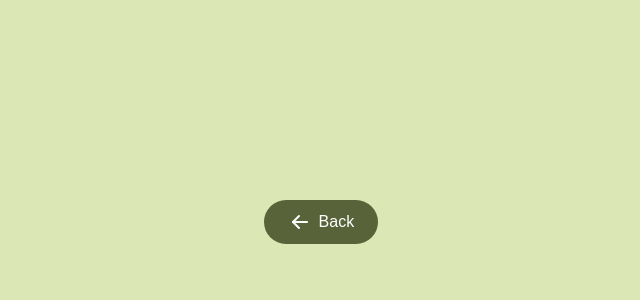
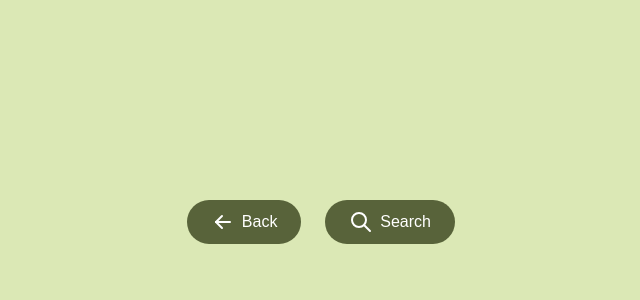
Before and after one commit to rafaelsampa/FlavourIt, a Django app: page /search/ in a window 1280 px wide. Shown: the part 449-749 px from the top of the page, without its empty margins (319-959 px from the left). Run offline with Django 5.2, Linux system fonts and the light colour scheme; parts of the project's set-up code (start-up, migrations or seed data) failed here and were passed over.

Commit message:
Botão de pesquisa

```diff
--- a/FlavourIt_app/templates/flavourit/name_search.html
+++ b/FlavourIt_app/templates/flavourit/name_search.html
@@ -20,9 +20,14 @@
         </div>
     </div>
     <div class="bottom-section">
-        <form action="{% url 'recipe_results' %}" method="get">
-            <button type="submit"><img src="{% static 'graphics/arrow-left.svg' %}">Back</button>
-        </form>
+        <div class="two-buttons">
+            <form action="{% url 'recipe_results' %}" method="get">
+                <button type="submit"><img src="{% static 'graphics/arrow-left.svg' %}">Back</button>
+            </form>
+            <form action="{% url 'recipe_results' %}" method="get">
+                <button type="submit"><img src="{% static 'graphics/search_light.svg' %}">Search</button>
+            </form>
+        </div>
     </div>
 </div>
 {% endblock %}
```
